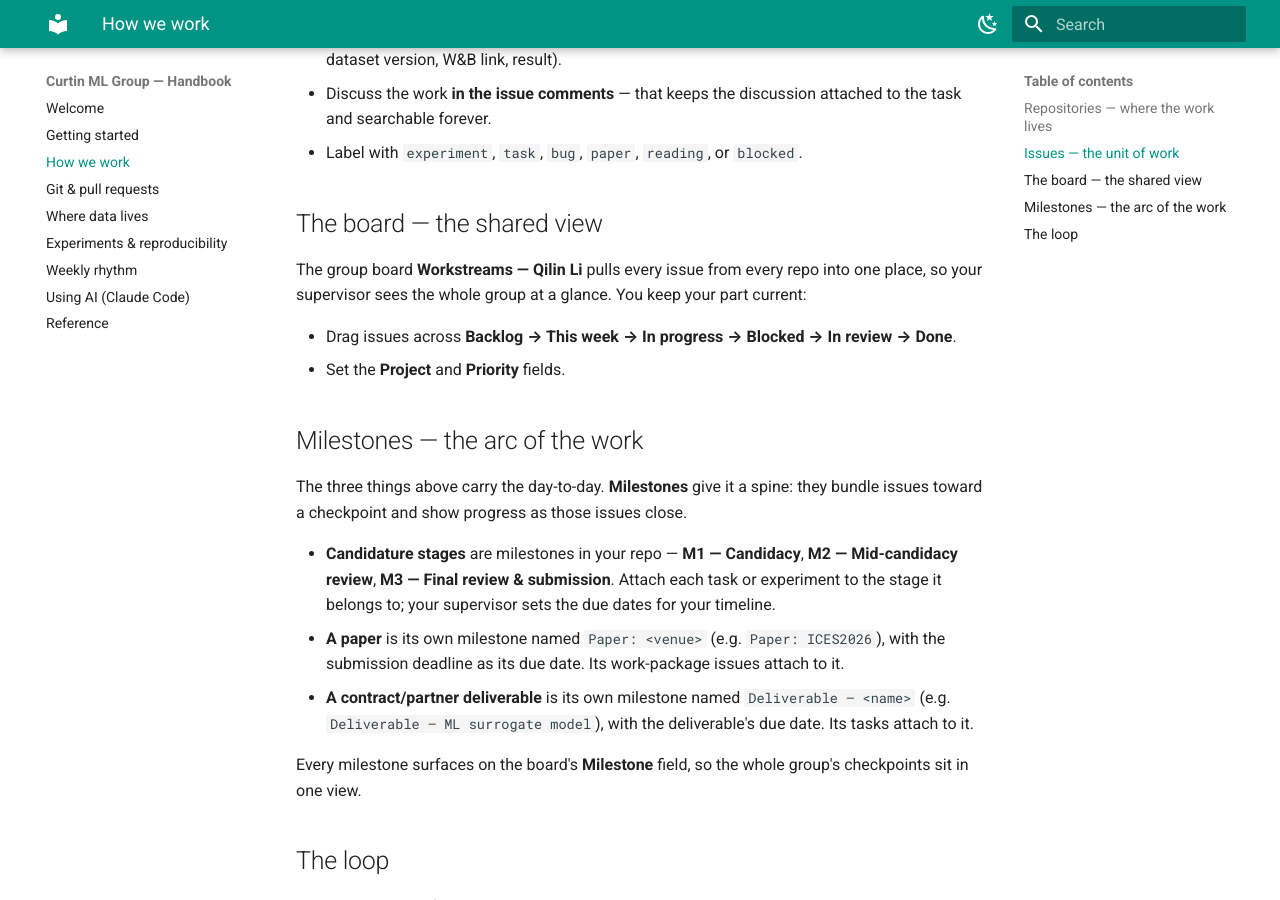
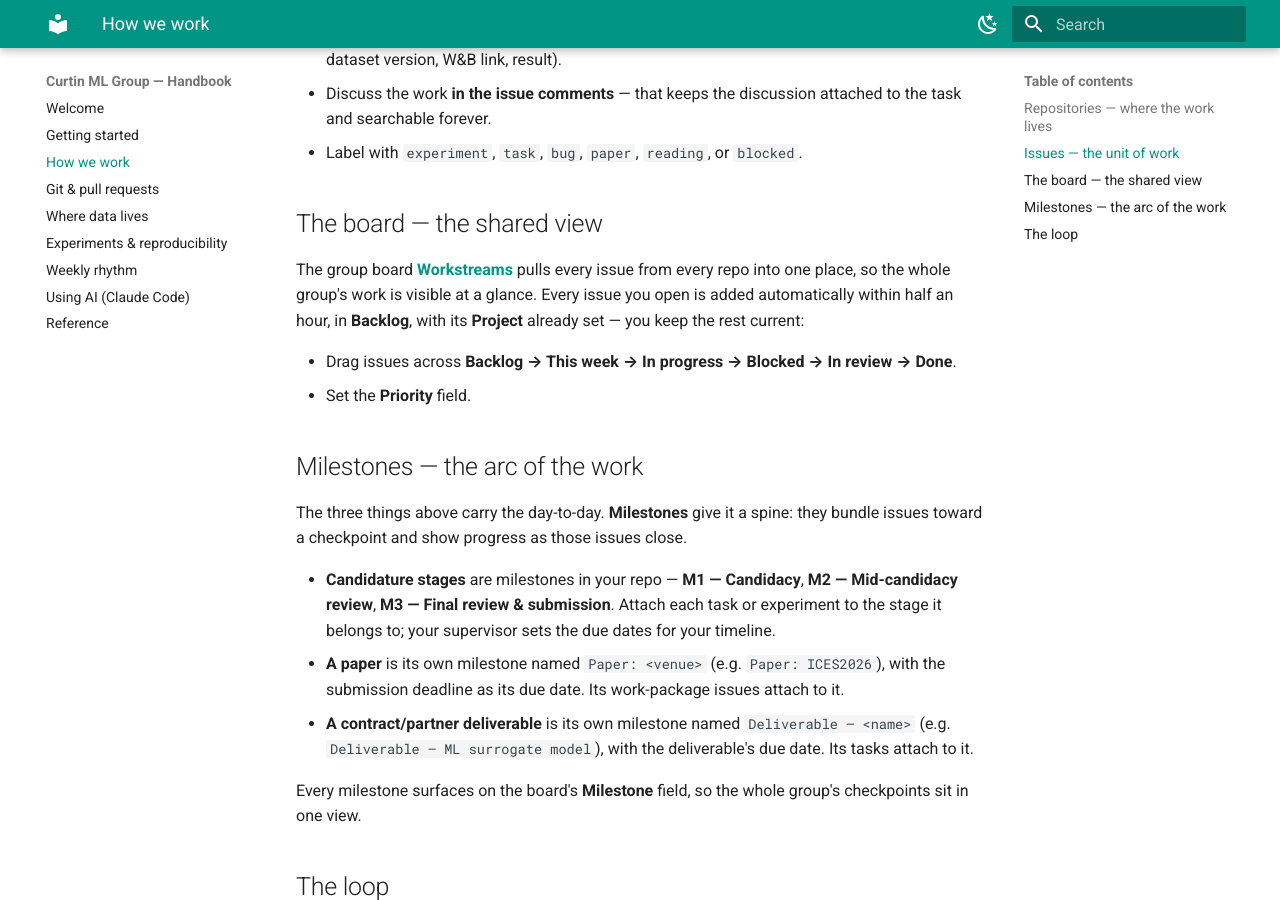
Before and after one commit to cumlg/handbook, an MkDocs documentation site: the page built from docs/how-we-work.md, in a window 1280 px wide and 900 px high, scrolled down 484 px. Built offline with MkDocs 1.6.1 and Material for MkDocs 9.7.7, drawn with Linux system fonts in a browser that asks for light colours.

Commit message:
Rename the board to Workstreams
The board is the group's shared view, so it shouldn't be named after one
person. Renamed on GitHub and updated the four references here.

Also drops the instruction to set the Project field by hand - board sync
now sets it from the repo prefix - leaving Priority as the one field
students maintain themselves.

Co-Authored-By: Claude Opus 4.8 (1M context) <noreply@anthropic.com>

```diff
--- a/docs/how-we-work.md
+++ b/docs/how-we-work.md
@@ -13,10 +13,10 @@ Each student has one repo for their workstream: code, notebooks, and the record
 - Label with `experiment`, `task`, `bug`, `paper`, `reading`, or `blocked`.
 
 ## The board — the shared view
-The group board **Workstreams — Qilin Li** pulls every issue from every repo into one place, so your supervisor sees the whole group at a glance. You keep your part current:
+The group board **[Workstreams](https://github.com/orgs/cumlg/projects/1)** pulls every issue from every repo into one place, so the whole group's work is visible at a glance. Every issue you open is added automatically within half an hour, in **Backlog**, with its **Project** already set — you keep the rest current:
 
 - Drag issues across **Backlog → This week → In progress → Blocked → In review → Done**.
-- Set the **Project** and **Priority** fields.
+- Set the **Priority** field.
 
 ## Milestones — the arc of the work
 The three things above carry the day-to-day. **Milestones** give it a spine: they bundle issues toward a checkpoint and show progress as those issues close.
```
Also changed, not shown: docs/getting-started.md (+1 -1 lines), docs/reference.md (+2 -2 lines).
